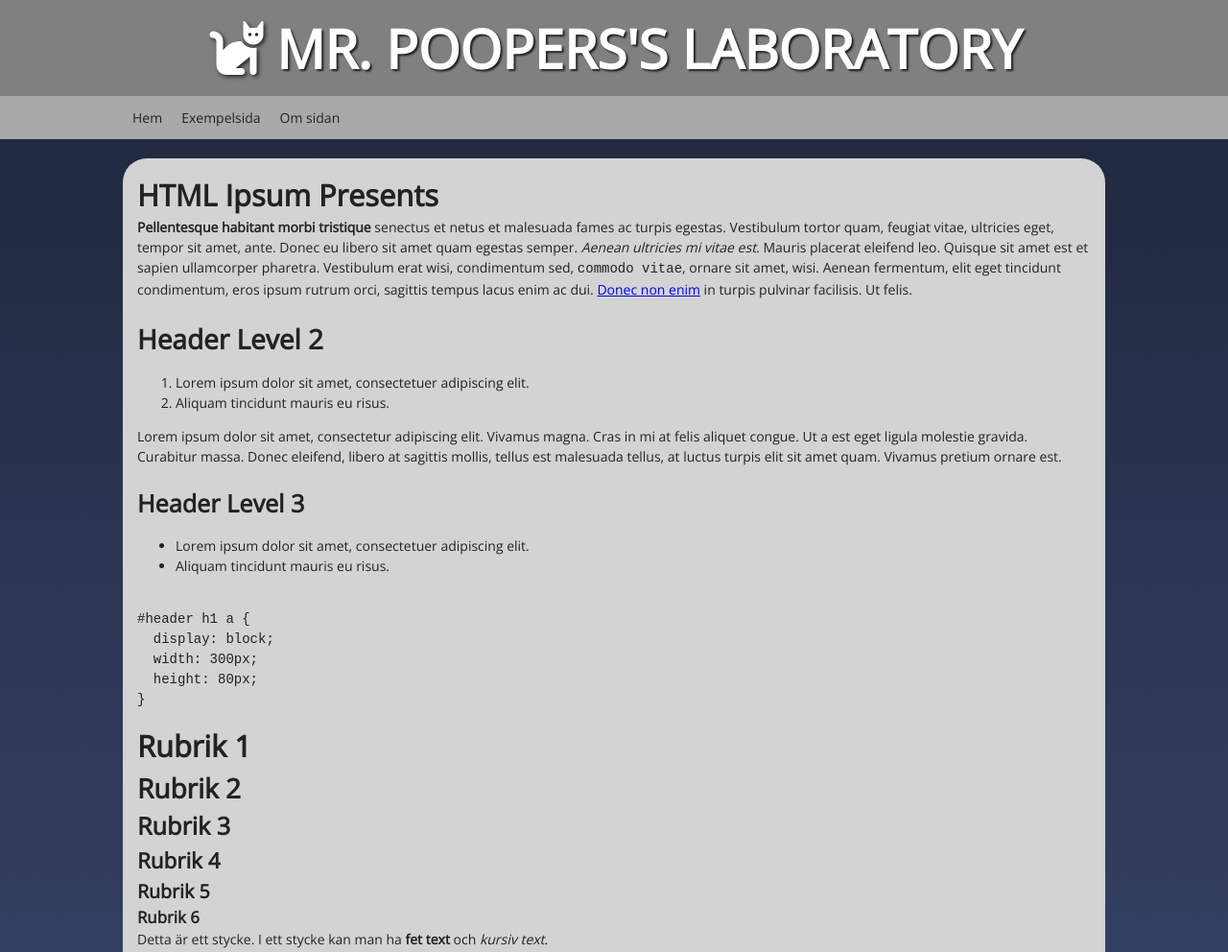
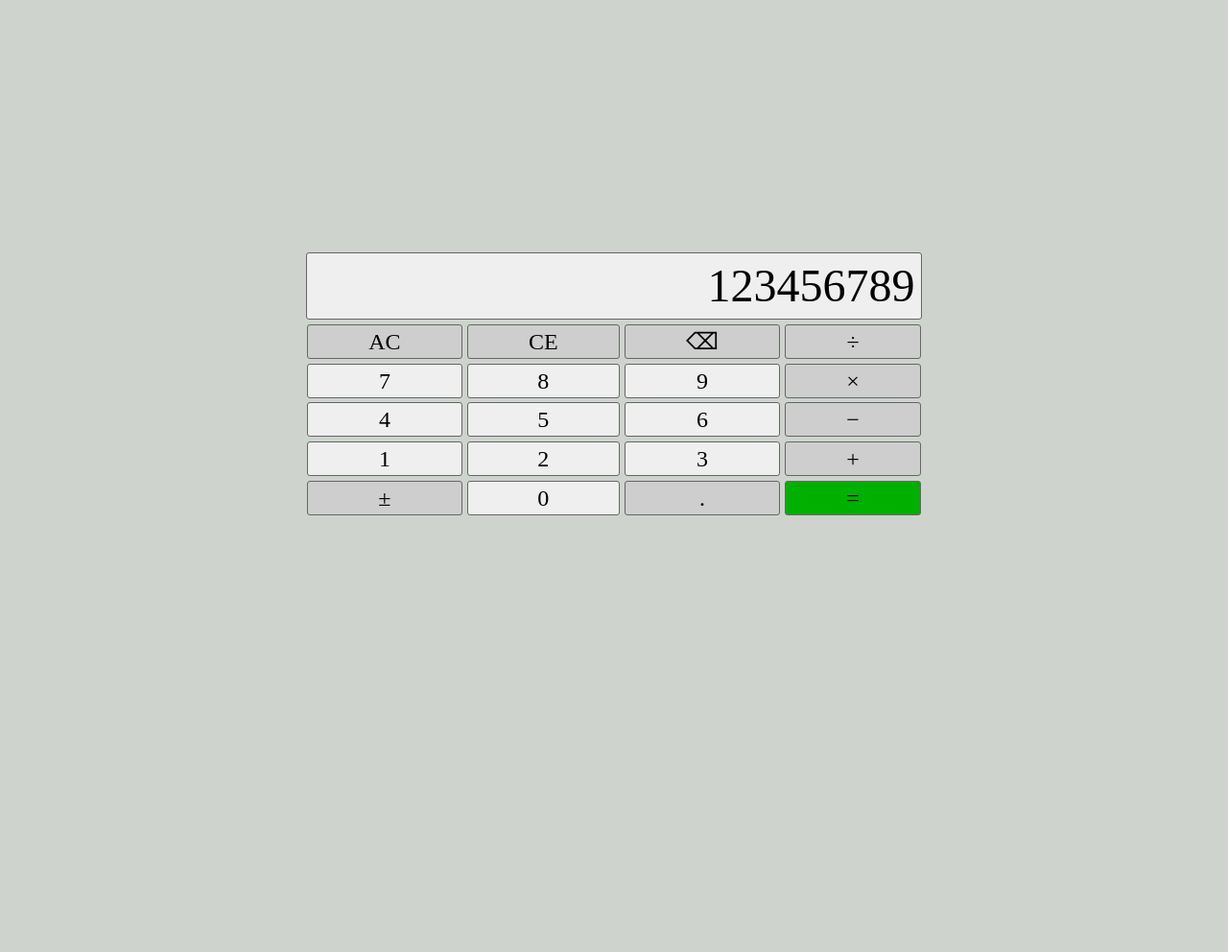
Before and after one commit to daBard/calculator, a plain HTML site: page index.html in a window 1280 px wide. Shown: the top 992 px of the page at 96% size. After the commit the page ends 800 px from the top, so only its background shows below. Drawn offline with nearby package versions, Linux system fonts and the light colour scheme.

Commit message:
Looks nice, coding next.

```diff
--- a/css/style.css
+++ b/css/style.css
@@ -5,195 +5,93 @@ Who: daBard
 */
 
 /* Base */
-html {
-    font-family: "Open Sans", sans-serif;
-    font-size: 14px;
-    color: #222;
+body {
+    height: 100vh;
+    width: 100vw;
+    background-color: #ced3ce;
 }
 
-#site-name, h1, h2, h3, h4, h5, h6 {
-    font-weight: bold;
-}
-h1 { font-size: 2.2em; }
-h2 { font-size: 2em; }
-h3 { font-size: 1.8em; }
-h4 { font-size: 1.6em; }
-h5 { font-size: 1.4em; }
-h6 { font-size: 1.2em; }
-p {
-    font-size: inherit;
-	margin-bottom: 20px;
-}
-strong { font-weight: bold; }
-em { font-style: italic; }
-ul {
-  display: block;
-  list-style-type: disc;
-  margin-top: 1em;
-  margin-bottom: 1 em;
-  margin-left: 0;
-  margin-right: 0;
-  padding-left: 40px;
-}
-ol {
-  display: block;
-  list-style-type: decimal;
-  margin-top: 1em;
-  margin-bottom: 1em;
-  margin-left: 0;
-  margin-right: 0;
-  padding-left: 40px;
-}
-pre {
-  display: block;
-  font-family: monospace;
-  white-space: pre;
-  margin: 1em 0;
-}
-code {
-  font-family: monospace;
+.flx-cnt {
+    display: flex;
+    justify-content: center;
+    align-items: center;
 }
 
-body {
-    display: flex;
+.flx-column {
     flex-direction: column;
-    background-image: linear-gradient(0deg, #485887, #1F263B);
-    margin: 0px;
-}
-
-.center-page-boxes {
-    display: flex;
-    justify-content: center;
-}
-
-.content-width {
-	width: 1024px;
-}
-
-.content-padding {
-	padding: 15px;
-}
-
-.invisi-list {
-	list-style: none;
 }
 
 /* HEADER */
-header {
-    background-color: grey;
-    color: white;
-    height: 100px;
-}
-
-#header-box {
-	display: flex;
-	align-items: center;
-	justify-content: center;
-}
-
-/*#logo {
-	height: 80px;
-	width: 80px;
-}*/
-
-.fa-cat { filter:drop-shadow(2px 2px 2px #222) }
-
-#site-name {
-	font-size: 4em;
-	margin-left: 10px;
-	text-transform: uppercase;
-	text-shadow: 2px 2px 2px #222;
-}
-
-/* NAV */
-nav {
-    background-color: darkgrey;
-    height: 45px;
-    align-items: center;
-}
-
-nav ul {
-  margin-top: 0;
-  margin-bottom: 0;
-  margin-left: 0;
-  margin-right: 0;
-  padding-left: 0;
-}
-
-#nav-box {
-    display: flex;
-	padding: 0px;
-	height: inherit;
-	margin: 0 20px 0 20px;
-}
-
-.nav-item {
-	height: inherit;
-	width: auto;
-	color: #222;
-    text-decoration: none;
-	display: flex;
-	align-items: center;
-}
-
-.nav-item li {
-	padding: 0 10px 0 10px;
-}
-
-.nav-item:hover {
-	background-color: #222;
-	color: white;
-}
 
 /* MAIN */
 main {
-    background-color: transparent;
-    height: auto;
-	line-height: 1.5;
+    max-width: 640px;
+    height: 100%;
+    width: 100%;
 }
 
-.image-wrapper {
-	width: 100%;
-	text-align: center;
+#calculator {
+    width: 100%;
 }
 
-#article-box {
-    background-color: lightgrey;
-	margin: 20px;
-	border-radius: 25px;
+#screen-box {
+    width: 100%;
+    margin-bottom: 0.3em;
+    border: 1px solid #666;
+    border-radius: 3px;
+    background-color: #efefef;
 }
 
-#article-box img {
-	max-width: 95%;
+#screen {
+    width: 98%;
+    padding: 10px 1%;
+    font-size: 3em;
+    text-align: right;
+}
+
+#keys-box {
+    width: 100%;
+}
+
+#keys {
+    width: 100%;
+    display: grid;
+    grid-template-columns: auto auto auto auto;
+    gap: 0.3em;
+}
+
+.key {
+    padding: 5px 20px;
+    font-size: 1.5em;
+    border: 1px solid #666;
+    border-radius: 3px;
+    background-color: #cecece;
+    cursor: default;
+    user-select: none; /* Standard */
+}
+
+.key:hover {
+    background-color: #aeaeae;
+}
+
+.key:active {
+    background-color: #8e8e8e;
+}
+
+.digit-key {
+    background-color: #efefef;
+}
+
+#equals {
+    background-color: #00b000;
+}
+
+#equals:hover {
+    background-color: #009000;
+}
+
+#equals:active {
+    background-color: #007000;
 }
 
 /* FOOTER */
-footer {
-    background-color: grey;
-    color: white;
-    min-height: 100px;
-}
-
-#footer-box{
-	display: flex;
-	justify-content: space-between;
-	margin: 15px 0;
-	line-height: 1.25;
-	text-align: justify;
-}
-
-.footer-item {
-	width: 30%;
-}
-
-#footer1 {
-
-}
-
-#footer2 {
-
-}
-
-#footer3 {
-
-}
--- a/index.html
+++ b/index.html
@@ -7,12 +7,12 @@
 	<link rel="stylesheet" type="text/css" href="css/reset.css">
     <link rel="stylesheet" type="text/css" href="css/style.css">
 
-	<!-- SCRIPTS -->
-	<script src="https://kit.fontawesome.com/3684d119b8.js" crossorigin="anonymous"></script>
+    <!-- FONTAWESOME -->
+	<!-- <script src="https://kit.fontawesome.com/3684d119b8.js" crossorigin="anonymous"></script> -->
 
     <!-- META DATA -->
     <meta charset="UTF-8">
-    <title>This is in the tab!</title>
+    <title>Simple calculator</title>
 
 	<!-- VIEWPORT -->
 	<meta name="viewport" content="width=device-width, initial-scale=1.0">
@@ -21,98 +21,47 @@
     <meta name="robots" content="noindex, nofollow">
   </head>
 
-  <body>
-    <header class="center-page-boxes">
-        <div id="header-box" class="content-width">
-            <i class="fas fa-cat fa-4x"></i>
-			<!-- <img id="logo" src="images/cat.jpg" alt="Mr. Poopers"> -->
-            <div id="site-name">Mr. Poopers's laboratory</div>
+  <body class="flx-cnt flx-column">
+    <header></header>
+
+    <main class="flx-cnt flx-column">
+        <div id="calculator" class="flx-cnt flx-column">
+            <div id="screen-box">
+                <div id="screen">This is the screen text!</div>
+            </div>
+            <div id="keys-box" class="flx-cnt flx-column">
+                <div id="keys">
+                    <div id="ac" class="key flx-cnt">AC</div>
+                    <div id="ce" class="key  flx-cnt">CE</div>
+                    <div id="backspace" class="key flx-cnt">⌫</div>
+                    <div id="division" class="key flx-cnt">÷</div>
+                    <div id="seven" class="key digit-key flx-cnt">7</div>
+                    <div id="eight" class="key digit-key flx-cnt">8</div>
+                    <div id="nine" class="key digit-key flx-cnt">9</div>
+                    <div id="times" class="key flx-cnt">×</div>
+                    <div id="four" class="key digit-key flx-cnt">4</div>
+                    <div id="five" class="key digit-key flx-cnt">5</div>
+                    <div id="six" class="key digit-key flx-cnt">6</div>
+                    <div id="minus" class="key flx-cnt">−</div>
+                    <div id="one" class="key digit-key flx-cnt">1</div>
+                    <div id="two" class="key digit-key flx-cnt">2</div>
+                    <div id="three" class="key digit-key flx-cnt">3</div>
+                    <div id="plus" class="key flx-cnt">+</div>
+                    <div id="neg-pos" class="key flx-cnt">±</div>
+                    <div id="zero" class="key digit-key flx-cnt">0</div>
+                    <div id="period" class="key flx-cnt">.</div>
+                    <div id="equals" class="key flx-cnt">=</div>
+                </div>
+
+            </div>
         </div>
-    </header>
 
-    <nav class="center-page-boxes">
-        <ul id="nav-box"  class="content-width invisi-list">
-            <a class="nav-item" href="index.html">
-				<li>Hem</li>
-            </a>
-			<a class="nav-item" href="example.html">
-				<li>Exempelsida</li>
-            </a>
-			<a class="nav-item" href="about.html">
-				<li>Om sidan</li>
-            </a>
-        </ul>
-    </nav>
-
-    <main class="center-page-boxes">
-        <div id="article-box" class="content-width">
-        <div class="content-padding">
-<!-- IPSUM LOREM -->
-<h1>HTML Ipsum Presents</h1>
-
-<p><strong>Pellentesque habitant morbi tristique</strong> senectus et netus et malesuada fames ac turpis egestas. Vestibulum tortor quam, feugiat vitae, ultricies eget, tempor sit amet, ante. Donec eu libero sit amet quam egestas semper. <em>Aenean ultricies mi vitae est.</em> Mauris placerat eleifend leo. Quisque sit amet est et sapien ullamcorper pharetra. Vestibulum erat wisi, condimentum sed, <code>commodo vitae</code>, ornare sit amet, wisi. Aenean fermentum, elit eget tincidunt condimentum, eros ipsum rutrum orci, sagittis tempus lacus enim ac dui. <a href="#">Donec non enim</a> in turpis pulvinar facilisis. Ut felis.</p>
-
-<h2>Header Level 2</h2>
-
-<ol>
-   <li>Lorem ipsum dolor sit amet, consectetuer adipiscing elit.</li>
-   <li>Aliquam tincidunt mauris eu risus.</li>
-</ol>
-
-<blockquote><p>Lorem ipsum dolor sit amet, consectetur adipiscing elit. Vivamus magna. Cras in mi at felis aliquet congue. Ut a est eget ligula molestie gravida. Curabitur massa. Donec eleifend, libero at sagittis mollis, tellus est malesuada tellus, at luctus turpis elit sit amet quam. Vivamus pretium ornare est.</p></blockquote>
-
-<h3>Header Level 3</h3>
-
-<ul>
-   <li>Lorem ipsum dolor sit amet, consectetuer adipiscing elit.</li>
-   <li>Aliquam tincidunt mauris eu risus.</li>
-</ul>
-
-<pre><code>
-#header h1 a {
-  display: block;
-  width: 300px;
-  height: 80px;
-}
-</code></pre>
-<!-- /IPSUM LOREM -->
-
-			<h1>Rubrik 1</h1>
-
-            <h2>Rubrik 2</h2>
-
-            <h3>Rubrik 3</h3>
-
-            <h4>Rubrik 4</h4>
-
-            <h5>Rubrik 5</h5>
-
-            <h6>Rubrik 6</h6>
-
-            <p>Detta är ett stycke. I ett stycke kan man ha <strong>fet text</strong> och <em>kursiv text</em>.</p>
-
-			<div class="image-wrapper">
-				<img src="images/cat.jpg" alt="">
-			</div>
-
-            <a href="#">Man kan även ha länkar</a>
-			</div>
-		</div>
     </main>
 
-    <footer class="center-page-boxes">
-        <ul id="footer-box" class="content-width invisi-list">
-            <li id="footer1" class="footer-item">
-                <p><strong>Pellentesque habitant morbi tristique</strong> senectus et netus et malesuada fames ac turpis egestas. Vestibulum tortor quam, feugiat vitae, ultricies eget, tempor sit amet, ante. Donec eu libero sit amet quam egestas semper. <em>Aenean ultricies mi vitae est.</em> Mauris placerat eleifend leo. Quisque sit amet est et sapien ullamcorper pharetra. Vestibulum erat wisi, condimentum sed, <code>commodo vitae</code>, ornare sit amet, wisi. Aenean fermentum, elit eget tincidunt condimentum, eros ipsum rutrum orci, sagittis tempus lacus enim ac dui. <a href="#">Donec non enim</a> in turpis pulvinar facilisis. Ut felis.</p>
-            </li>
-            <li id="footer2" class="footer-item">
-                <img src="images/cat.jpg" alt="" height="50" width="50">
-				<p>Det här finns i footer 2.</p>
-            </li>
-            <li id="footer3" class="footer-item">
-                <p>Det här finns i footer 3.</p>
-            </li>
-        </ul>
-    </footer>
+    <footer></footer>
+
+    <!-- SCRIPTS -->
+	<script src="/scripts/myscripts.js"></script>
+
   </body>
 </html>
--- /dev/null
+++ b/scripts/myscripts.js
@@ -0,0 +1,29 @@
+// DOM ELEMENTS
+const calcScreen = document.querySelector('#screen');
+const ac = document.querySelector('#ac');
+const ce = document.querySelector('#ce');
+const backspace = document.querySelector('#backspace');
+const division = document.querySelector('#division');
+const seven = document.querySelector('#seven');
+const eigth = document.querySelector('#eight');
+const nine = document.querySelector('#nine');
+const times = document.querySelector('#times');
+const four = document.querySelector('#four');
+const five = document.querySelector('#five');
+const six = document.querySelector('#six');
+const minus = document.querySelector('#minus');
+const one = document.querySelector('#one');
+const two = document.querySelector('#two');
+const three = document.querySelector('#three');
+const plus = document.querySelector('#plus');
+const neg_pos = document.querySelector('#neg-pos');
+const zero = document.querySelector('#zero');
+const period = document.querySelector('#period');
+const equals = document.querySelector('#equals');
+
+// GLOBAL VARIABLES
+let entryArray = [];
+let entry = 0;
+let total = 123456789;
+
+calcScreen.innerHTML = total;
```
Also changed, not shown: about.html (deleted, +0 -46 lines), example.html (deleted, +0 -46 lines), images/cat.jpg (deleted).
